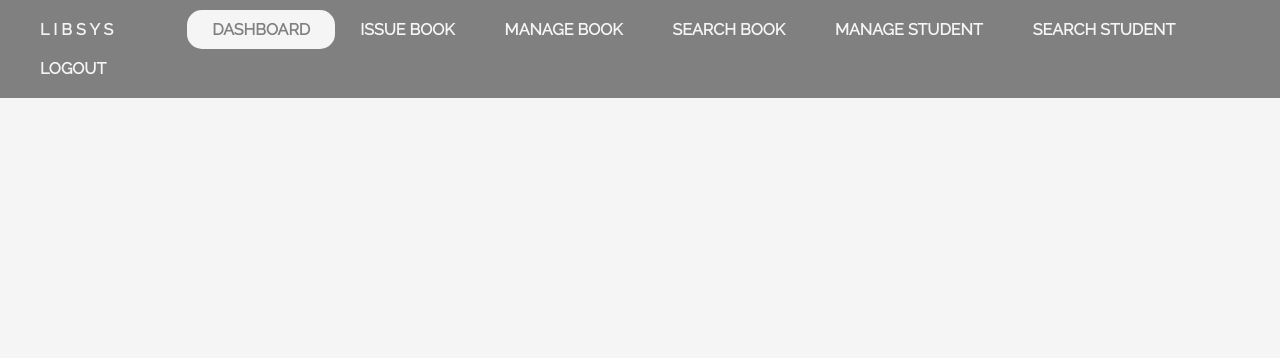
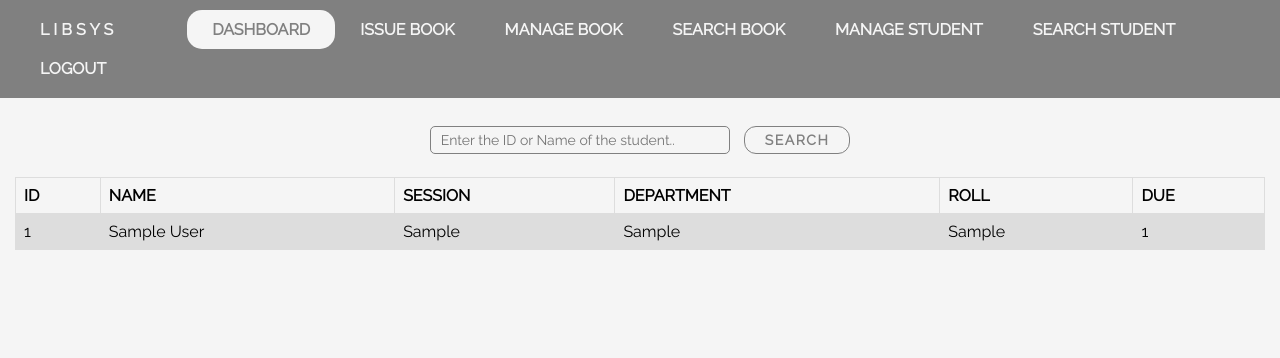
Before and after one commit to sazzadshopno/Library-Management-System, a PHP site: page /searchstudent.php in a window 1280 px wide. Shown: the top 358 px of the page. Run offline with PHP 8.4, Linux system fonts and the light colour scheme; tables that the repository leaves empty hold one stand-in row (values such as "Sample post"); lists and menus that the app fills with data are empty.

Commit message:
student search processing

```diff
--- /dev/null
+++ b/include/searchstudenterrorhandling.php
@@ -0,0 +1,21 @@
+<?php
+    if(isset($_GET['error'])){
+        if($_GET['error'] == 'empty'){
+            ?>
+            <div class="panel pale-red display-container">
+            <span onclick="this.parentElement.style.display='none'"
+                class="button display-right">&times;</span>
+                <p>Invalid input. Try again.</p>
+            </div>
+            <?php
+        }else if($_GET['error'] == 'noresult'){
+            ?>
+            <div class="panel pale-red display-container">
+            <span onclick="this.parentElement.style.display='none'"
+                class="button display-right">&times;</span>
+                <p>No result found.</p>
+            </div>
+            <?php
+        }
+    }
+?>
--- a/page/searchstudent.php
+++ b/page/searchstudent.php
@@ -1,6 +1,116 @@
 <?php
-    include '../include/header.php';
+include '../include/header.php';
 ?>
+<div class="container">
+    <?php
+        include '../include/searchstudenterrorhandling.php';
+    ?>
+    <form action="widget/searchstudent.php" method="post">
+        <table align="center">
+            <tr>
+                <th><input type="text" name="idorname" autocomplete = "off" placeholder="Enter the ID or Name of the student.."></th>
+                <th><input type="submit" name="search" value="SEARCH"></th>
+            </tr>
+        </table>
+    </form>
+</div>
+<div class="result">
 
+    <?php
+    include('../include/connection.php');
+        if(isset($_GET['type'])){
+            echo "<h3>Search result of: ". $_GET['value'] ." <button onclick='viewsearch()'>Clear</button></h3>";
+            if($_GET['type'] == 'id'){
+                $id = $_GET['value'];
+                $sql = "SELECT * FROM student WHERE student_id = $id;";
+                $result = $con->query($sql);
+                if($result->num_rows == 0){
+                    header("Location: searchstudent.php?error=noresult");
+                    exit();
+                }
+
+                echo "<table align='center'>";
+                echo '<tr><th>ID</th>';
+                echo '<th>Name</th>';
+                echo '<th>Session</th>';
+                echo '<th>Department</th>';
+                echo '<th>Roll</th>';
+                echo '<th>Due</th></tr>';
+                $keyword = $_GET['value'];
+                while($row = $result->fetch_assoc()){
+                    $stdid = preg_replace("/$keyword/i", "<b style='background-color:yellow;'>$0</b>", $row['student_id']);
+                    echo '<tr onclick="view('.$row["student_id"].')"><td>'.$stdid.'</td>';
+                    echo '<td>'.$row['student_name'].'</td>';
+                    echo '<td>'.$row['student_session'].'</td>';
+                    echo '<td>'.$row['student_department'].'</td>';
+                    echo '<td>'.$row['student_roll'].'</td>';
+                    echo '<td>'.$row['student_fine'].'</td></tr>';
+                }
+                echo "</table>";
+                $con->close();
+            }else{
+                $name = "%" . $_GET['value'] . "%";
+                $sql = "SELECT * FROM student WHERE student_name LIKE '$name';";
+                $result = $con->query($sql);
+                if($result->num_rows == 0){
+                    header("Location: searchstudent.php?error=noresult");
+                    exit();
+                }
+                echo "<table align='center'>";
+                echo '<tr><th>ID</th>';
+                echo '<th>Name</th>';
+                echo '<th>Session</th>';
+                echo '<th>Department</th>';
+                echo '<th>Roll</th>';
+                echo '<th>Due</th></tr>';
+                $keyword = $_GET['value'];
+                while($row = $result->fetch_assoc()){
+                    $name = preg_replace("/$keyword/i", "<b style='background-color:yellow;'>$0</b>", $row['student_name']);
+                    echo '<tr onclick="view('.$row["student_id"].')"><td>'.$row["student_id"].'</td>';
+                    echo '<td>'.$name.'</td>';
+                    echo '<td>'.$row['student_session'].'</td>';
+                    echo '<td>'.$row['student_department'].'</td>';
+                    echo '<td>'.$row['student_roll'].'</td>';
+                    echo '<td>'.$row['student_fine'].'</td></tr>';
+                }
+                echo "</table>";
+                $con->close();
+            }
+        }else{
+                $sql = "SELECT * FROM student;";
+                $result = $con->query($sql);
+                if($result->num_rows == 0){
+                    header("Location: searchstudent.php?error=noresult");
+                    exit();
+                }
+                echo "<table align='center'>";
+                echo '<tr><th>ID</th>';
+                echo '<th>Name</th>';
+                echo '<th>Session</th>';
+                echo '<th>Department</th>';
+                echo '<th>Roll</th>';
+                echo '<th>Due</th></tr>';
+                while($row = $result->fetch_assoc()){
+                    echo '<tr onclick="view('.$row["student_id"].')"><td>'.$row["student_id"].'</td>';
+                    echo '<td>'.$row['student_name'].'</td>';
+                    echo '<td>'.$row['student_session'].'</td>';
+                    echo '<td>'.$row['student_department'].'</td>';
+                    echo '<td>'.$row['student_roll'].'</td>';
+                    echo '<td>'.$row['student_fine'].'</td></tr>';
+                }
+                echo "</table>";
+                $con->close();
+        }
+    ?>
+    </div>
+    <script type=text/javascript language="javascript" >
+        function view(id){
+            window.location = 'managestudent.php?student_id=' + id + '&available=true';
+        }
+        function viewsearch(){
+            window.location = 'searchstudent.php';
+        }
+    </script>
 </body>
+
 </html>
```
Also changed, not shown: page/widget/searchstudent.php (added, +23 -0 lines).
